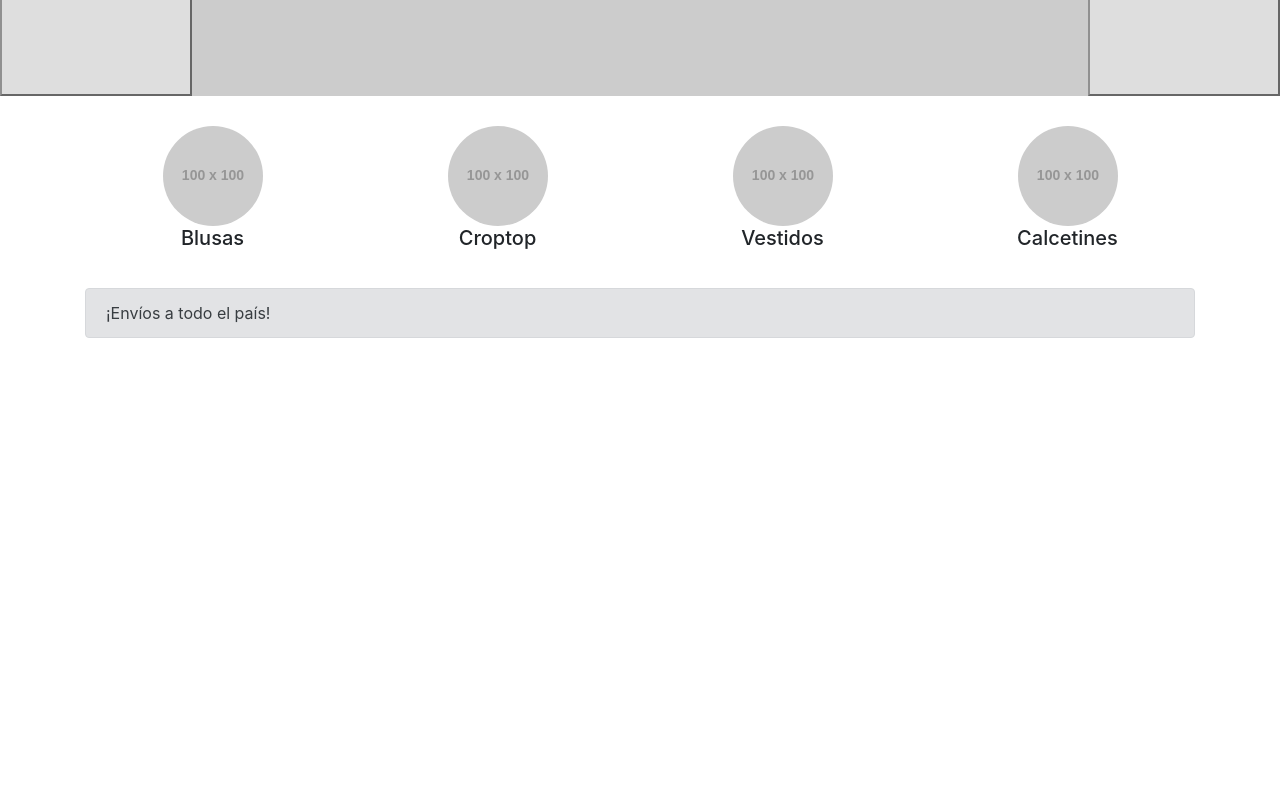
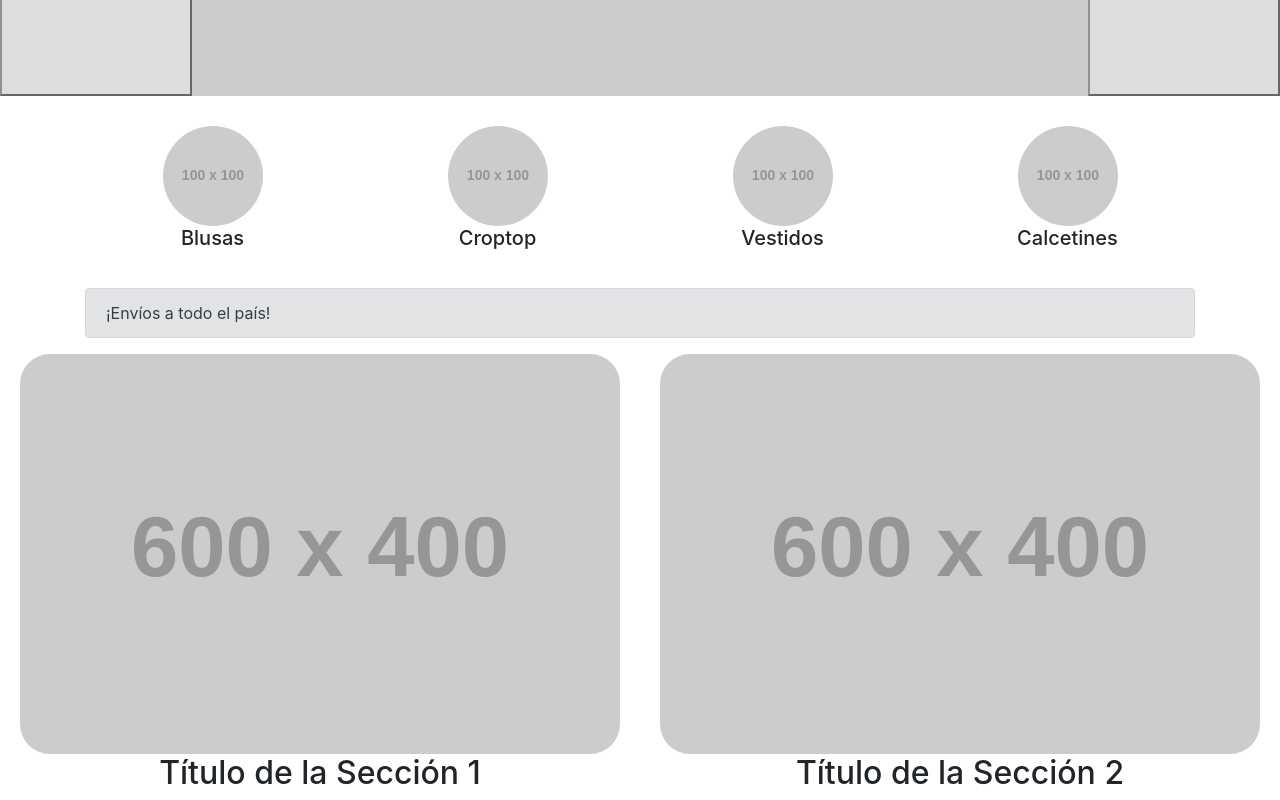
Before and after one commit to monica1402/proyecto_coder, a plain HTML site: page index.html in a window 1280 px wide. Shown: the part 680-1480 px from the top of the page. Before the commit the page ends 1034 px from the top, so only its background shows below. Drawn offline with nearby package versions, Linux system fonts and the light colour scheme; placeholder pictures from the web are drawn by us.

Commit message:
Sección final del home

```diff
--- a/css/estilos.css
+++ b/css/estilos.css
@@ -3,3 +3,14 @@
     margin-top: 30px;
     margin-bottom: 30px;
 }
+
+.custom-section {
+    text-align: center;
+
+}
+
+.rounded-image {
+    border-radius: 30px;
+    max-width: 100%;
+    height: auto;
+}
--- a/index.html
+++ b/index.html
@@ -71,26 +71,22 @@
     <div id="cajacategoria" class="container">
         <div class="row row-cols-4">
             <div class="col">
-                <img src="https://placehold.co/100x100?text=Blusas" class="rounded-circle"
-                    alt="Circular Image">
+                <img src="https://placehold.co/100x100?text=Blusas" class="rounded-circle" alt="Circular Image">
                 <h5>Blusas</h5>
             </div>
 
             <div class="col">
-                <img src="https://placehold.co/100x100?text=Croptop" class="rounded-circle"
-                    alt="Circular Image">
+                <img src="https://placehold.co/100x100?text=Croptop" class="rounded-circle" alt="Circular Image">
                 <h5>Croptop</h5>
             </div>
 
             <div class="col">
-                <img src="https://placehold.co/100x100?text=Vestidos" class="rounded-circle"
-                    alt="Circular Image">
+                <img src="https://placehold.co/100x100?text=Vestidos" class="rounded-circle" alt="Circular Image">
                 <h5>Vestidos</h5>
             </div>
 
             <div class="col">
-                <img src="https://placehold.co/100x100?text=Calcetines" class="rounded-circle"
-                    alt="Circular Image">
+                <img src="https://placehold.co/100x100?text=Calcetines" class="rounded-circle" alt="Circular Image">
                 <h5>Calcetines</h5>
             </div>
         </div>
@@ -104,6 +100,27 @@
     </div>
 
 
+
+    <div class="container-fluid">
+        <div class="row">
+            <!-- Sección 1 -->
+            <div class="col-md-6 custom-section">
+                <div>
+                    <img src="https://placehold.co/600x400?text=Lanzamiento%20de%20la%20semana" alt="Imagen 1" class="rounded-image">
+                    <h2>Título de la Sección 1</h2>
+                </div>
+            </div>
+
+            <!-- Sección 2 -->
+            <div class="col-md-6 custom-section">
+                <div>
+                    <img src="https://placehold.co/600x400?text=Descuentos%20temporales" alt="Imagen 2" class="rounded-image">
+                    <h2>Título de la Sección 2</h2>
+                </div>
+            </div>
+        </div>
+    </div>
+
     <!-- Opcional: jQuery y Popper.js para componentes Bootstrap que requieran JavaScript -->
     <script src="https://code.jquery.com/jquery-3.5.1.slim.min.js"></script>
     <script src="https://cdn.jsdelivr.net/npm/popper.js@1.16.1/dist/umd/popper.min.js"></script>
```
Lines whose indentation alone changed are shown as unchanged.
